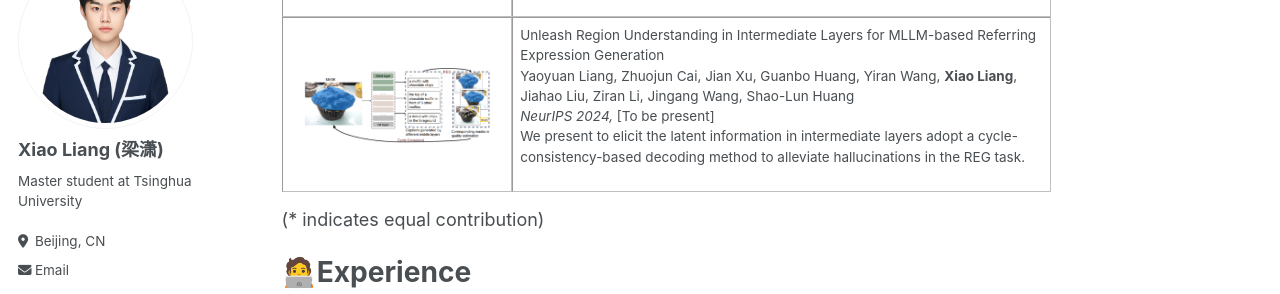
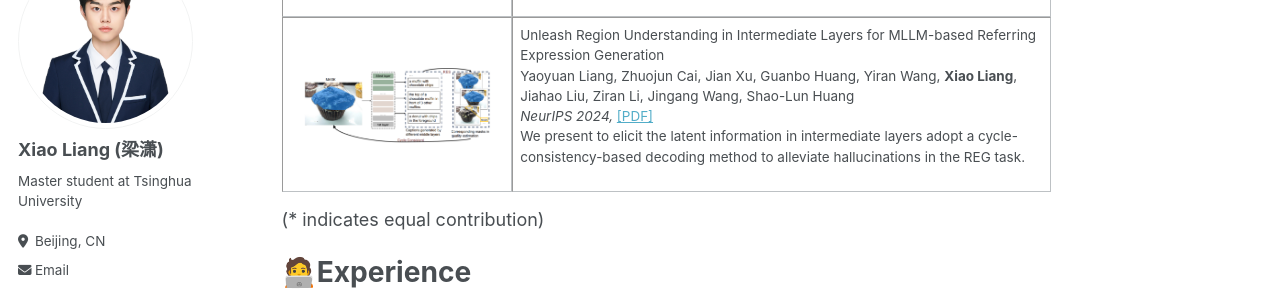
Before and after one commit to MasterVito/MasterVito.github.io, a Jekyll site: the page built from _pages/about.md, in a window 1280 px wide and 900 px high, scrolled down 1787 px. Shown: the part 152-446 px from the top of the window. Built offline with Jekyll 4.4.1, drawn with Linux system fonts in a browser that asks for light colours; some web fonts are replaced.

Commit message:
add_reg_hallu

```diff
--- a/_pages/about.md
+++ b/_pages/about.md
@@ -155,7 +155,7 @@
       <br>
       Yaoyuan Liang, Zhuojun Cai, Jian Xu, Guanbo Huang, Yiran Wang, <b>Xiao Liang</b>, Jiahao Liu, Ziran Li, Jingang Wang, Shao-Lun Huang
       <br>
-      <em>NeurIPS 2024, </em> [To be present]
+      <em>NeurIPS 2024, </em> <a href="https://github.com/MasterVito/MasterVito.github.io/raw/master/_publications/NIPS_2024_REG_hallu.pdf">[PDF]</a>
       <br>
       <p> We present to elicit the latent information in intermediate layers adopt a cycle-consistency-based decoding method to alleviate hallucinations in the REG task. </p>
     </td>
```
Also changed, not shown: 1 other file.
